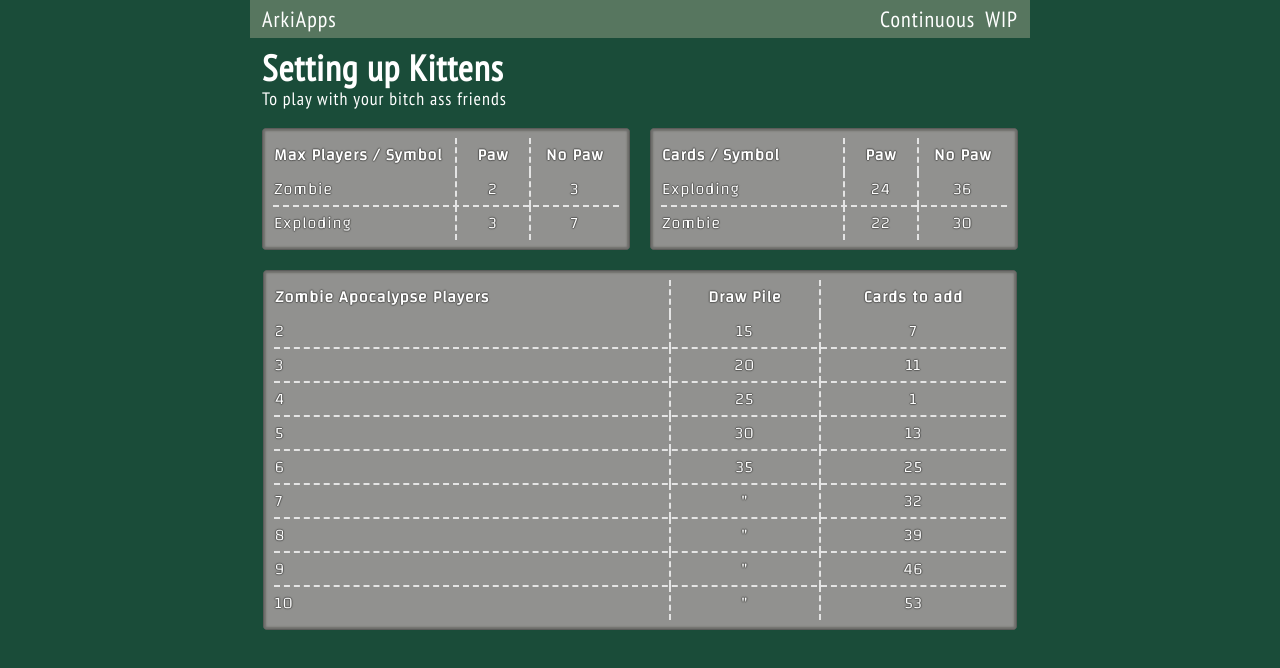
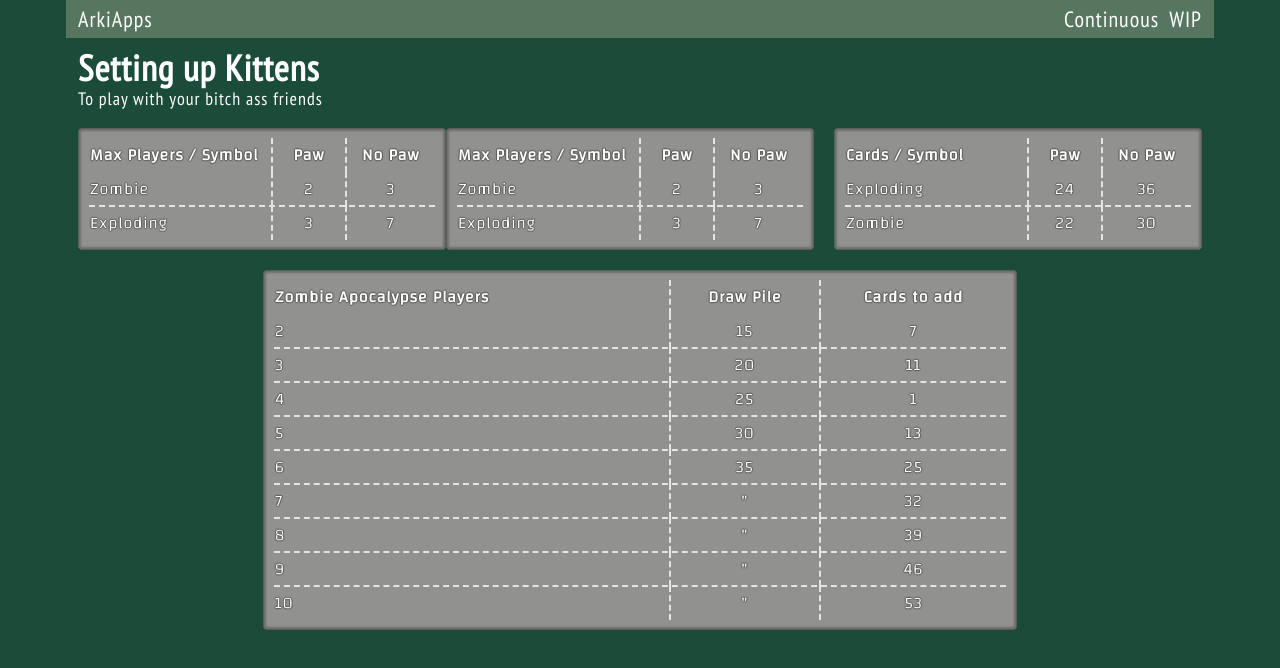
Before and after one commit to ASPinho/ASPinho.github.io, a React (Create React App) app in the folder arkiteq-home/: page / in a window 1280 px wide. Shown: the top 668 px of the page. Built offline with nearby package versions, Linux system fonts and the light colour scheme.

Commit message:
changed to the actual application

```diff
--- a/arkiteq-home/src/App.tsx
+++ b/arkiteq-home/src/App.tsx
@@ -1,4 +1,5 @@
 import React from 'react';
+import RetroConsole from "./components/retro-console";
 
 function App() {
   return (
@@ -25,6 +26,29 @@ function App() {
             </div>
             <div className="content-container">
               <div className="horizontal-align margin-bottom-l">
+                <RetroConsole>
+                  <table id="player-symbol">
+                    <thead>
+                    <tr>
+                      <th className="vertical-align flex1"><p>Max Players / Symbol</p></th>
+                      <th className="small full-center-flex"><p>Paw</p></th>
+                      <th className="med full-center-flex"><p>No Paw</p></th>
+                    </tr>
+                    </thead>
+                    <tbody>
+                    <tr>
+                      <td className="vertical-align flex1"><p>Zombie</p></td>
+                      <td className="small full-center-flex"><p>2</p></td>
+                      <td className="med full-center-flex"><p>3</p></td>
+                    </tr>
+                    <tr>
+                      <td className="vertical-align flex1"><p>Exploding</p></td>
+                      <td className="small full-center-flex"><p>3</p></td>
+                      <td className="med full-center-flex"><p>7</p></td>
+                    </tr>
+                    </tbody>
+                  </table>
+                </RetroConsole>
                 <div className="retro-console">
                   <table id="player-symbol">
                     <thead>
--- /dev/null
+++ b/arkiteq-home/src/components/retro-console.tsx
@@ -0,0 +1,14 @@
+import React from 'react';
+
+class RetroConsole extends React.Component<{ children: any }> {
+    render() {
+        let {children} = this.props;
+        return (
+            <div className="retro-console">
+                {children}
+            </div>
+        )
+    }
+}
+
+export default RetroConsole
```
Also changed, not shown: arkiteq-home/src/images/flame-logo.png (added). Lines whose indentation alone changed are shown as unchanged.
